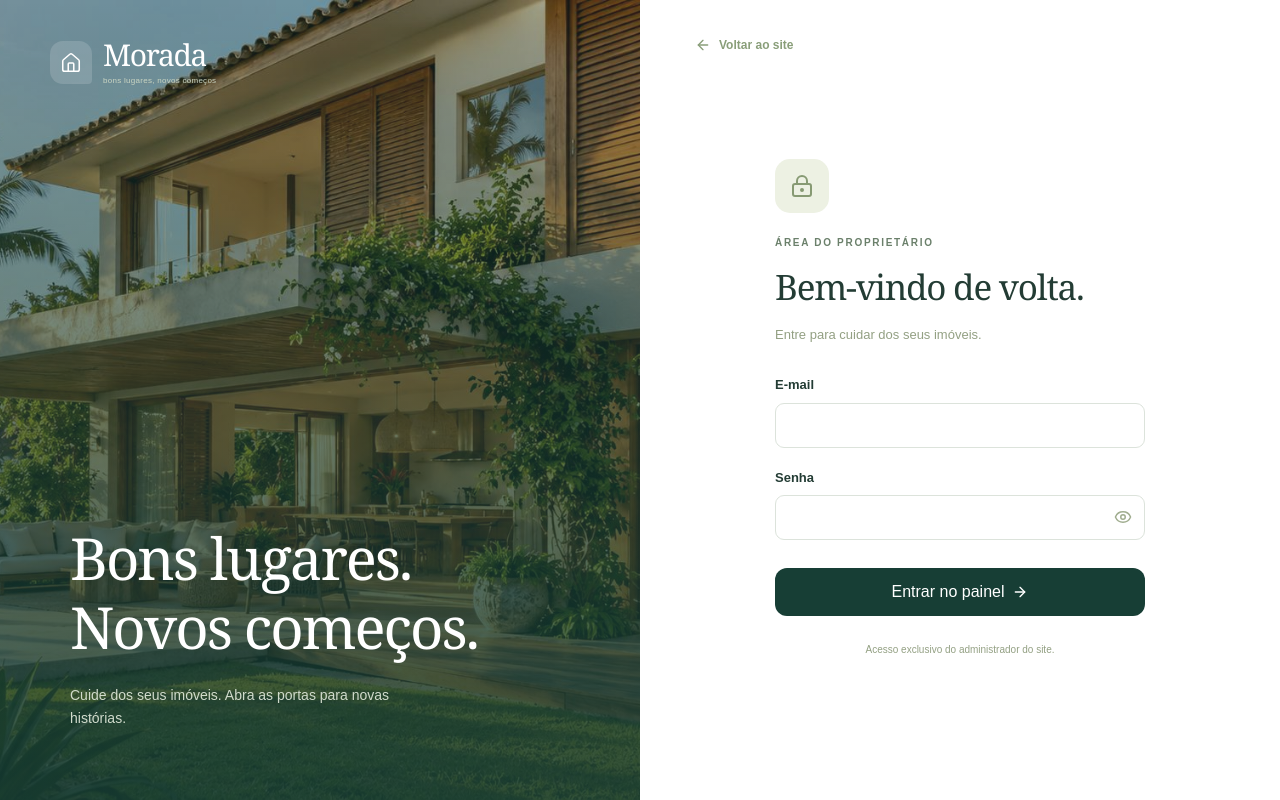
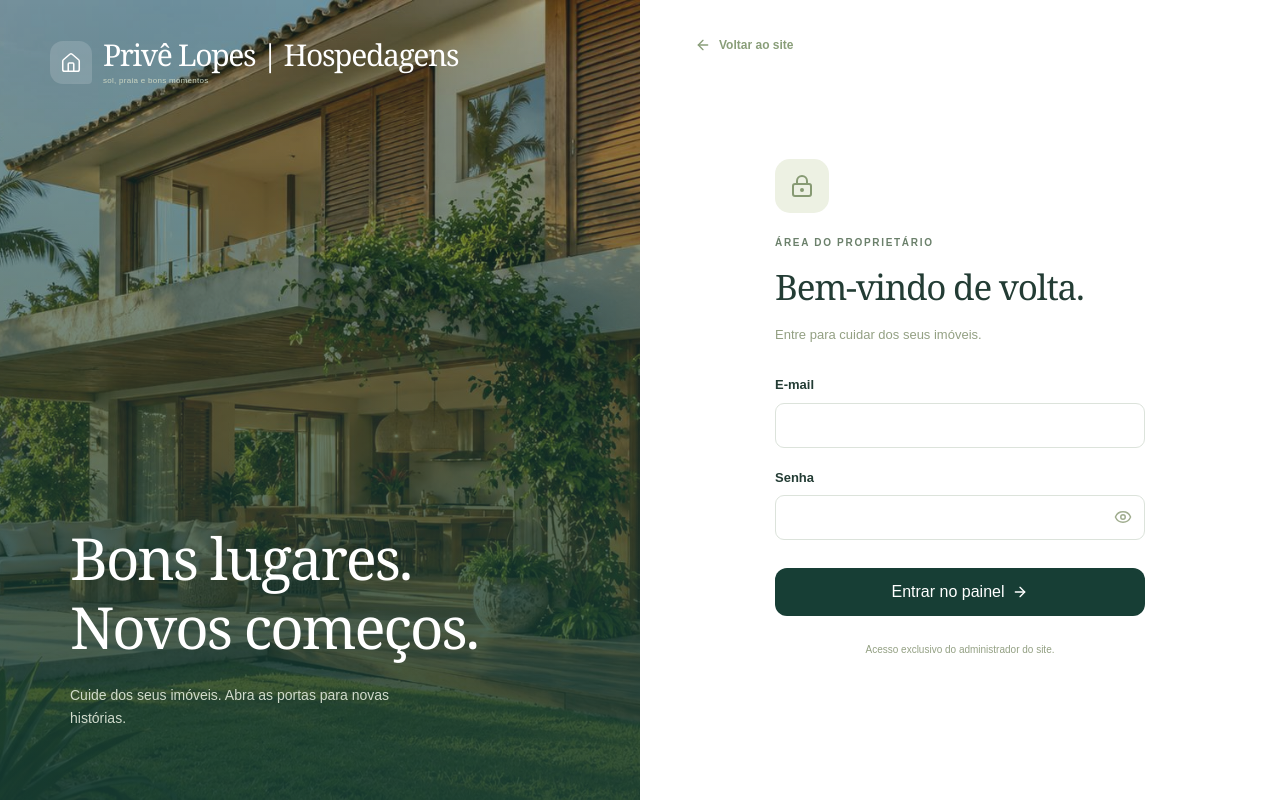
Before and after one commit to jmateuus/Website-imoveis, a React (Vite) app in the folder frontend/: page /admin/login in a window 1280 px wide. Built offline with nearby package versions, Linux system fonts and the light colour scheme; no server answers.

Commit message:
feat: adaptar identidade e conteúdo público para Privê Lopes

```diff
--- a/frontend/src/components/PublicLayout.tsx
+++ b/frontend/src/components/PublicLayout.tsx
@@ -32,8 +32,8 @@ export function Brand({ settings }: { settings?: Settings }) {
         </span>
       )}
       <span>
-        {settings?.name ?? "Morada"}
-        <small>bons lugares, novos começos</small>
+        {"Privê Lopes | Hospedagens"}
+        <small>sol, praia e bons momentos</small>
       </span>
     </span>
   );
@@ -86,8 +86,8 @@ export default function PublicLayout() {
             <NavLink to="/" end>
               Início
             </NavLink>
-            <NavLink to="/imoveis">Encontre seu imóvel</NavLink>
-            <Link to="/#como-funciona">Como funciona</Link>
+            <NavLink to="/imoveis">Explorar hospedagens</NavLink>
+            <Link to="/contatos">Contatos</Link>
             {contact && (
               <Button asChild variant="outline">
                 <a href={contact} target="_blank" rel="noopener noreferrer">
@@ -110,12 +110,12 @@ export default function PublicLayout() {
             <p>{settings.data.footer}</p>
           </div>
           <div>
-            <h3>Encontre seu lugar</h3>
-            <Link to="/imoveis">Imóveis para alugar</Link>
+            <h3>Sua próxima temporada</h3>
+            <Link to="/imoveis">Hospedagens disponíveis</Link>
             <Link to="/#como-funciona">Como funciona</Link>
           </div>
           <div>
-            <h3>Fale com a gente</h3>
+            <h3>Planeje sua viagem</h3>
             {contact ? (
               <a href={contact} target="_blank" rel="noopener noreferrer">
                 <MessageCircle size={16} /> Conversar pelo WhatsApp{" "}
@@ -138,7 +138,7 @@ export default function PublicLayout() {
             reservados.
           </span>
           <Link to="/admin">
-            <ShieldCheck size={13} /> Área do proprietário
+            <ShieldCheck size={13} /> Área administrativa
           </Link>
         </div>
       </footer>
```
